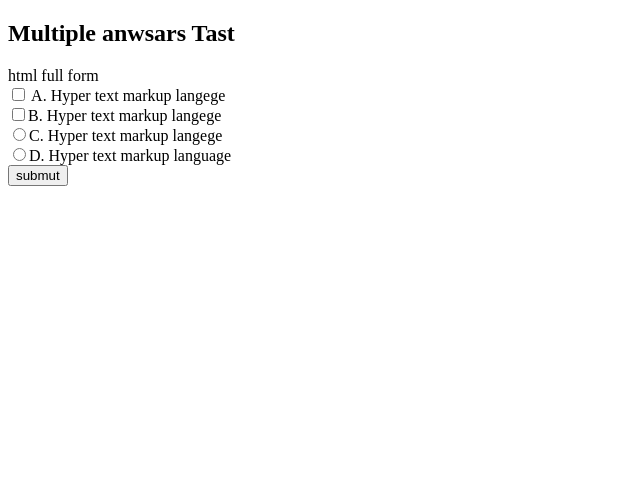
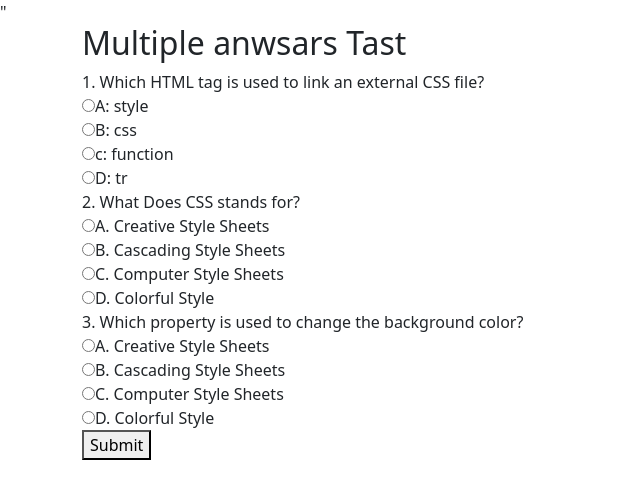
Before and after one commit to dasarisanthosh86/calculator, a plain HTML site: page test1.html in a window 1280 px wide. Shown: the whole page, without its empty margins (0-640 px from the left). Drawn offline with nearby package versions, Linux system fonts and the light colour scheme.

Commit message:
index.html

```diff
--- a/test1.html
+++ b/test1.html
@@ -4,37 +4,125 @@
     <meta charset="UTF-8">
     <meta name="viewport" content="width=device-width, initial-scale=1.0">
     <title>Document</title>
+    <link href="https://cdn.jsdelivr.net/npm/bootstrap@5.3.7/dist/css/bootstrap.min.css" rel="stylesheet" integrity="sha384-LN+7fdVzj6u52u30Kp6M/trliBMCMKTyK833zpbD+pXdCLuTusPj697FH4R/5mcr" crossorigin="anonymous">"
     <style>
 
     </style>
 </head>
 <body>
     <div class="container">
-        <h2>Multiple anwsars Tast</h2>
-       <label   id="quation1">html full form</label><br>
-       <input type="checkbox"  value="A"> A. Hyper text markup langege<br>
-       <input type="checkbox"  value="B">B. Hyper text markup langege<br>
-       <input type="radio"   value="C">C. Hyper text markup langege<br>
-       <input type="radio" value="D">D. Hyper text markup language<br>
+        <div class="row">
+            <h2>Multiple anwsars Tast</h2>
+            <div class="col">
+                <label >1. Which HTML tag is used to link an external CSS file?</label><br>
+                <input type="radio" id="q1a" name="q1" value="A">A: style<br>
+                <input type="radio" id="q1b" name="q1" value="B">B: css<br>
+                <input type="radio" id="q1c" name="q1" value="C">c: function<br>
+                <input type="radio" id="q1d" name="q1" value="D">D: tr<br>
+            </div>
+            <div class="row">
+                <div class="col">
+                   <label >2. What Does CSS stands for?</label><br>
+                   <input type="radio" id="q2a" name="q2" value="A">A. Creative Style Sheets<br>
+                   <input type="radio" id="q2b" name="q2" value="B">B. Cascading Style Sheets<br>
+                   <input type="radio" id="q2c" name="q2" value="C">C. Computer Style Sheets<br>
+                   <input type="radio" id="q2d" name="q2" value="D">D. Colorful Style <br>
+               </div>
+            </div>
+            <div class="row">
+                <div class="col">
+                   <label >3. Which property is used to change the background color?</label><br>
+                   <input type="radio" id="q3a" name="q3" value="A">A. Creative Style Sheets<br>
+                   <input type="radio" id="q3b" name="q3" value="B">B. Cascading Style Sheets<br>
+                   <input type="radio" id="q3c" name="q3" value="C">C. Computer Style Sheets<br>
+                   <input type="radio" id="q3d" name="q3" value="D">D. Colorful Style <br>
+               </div>
+            </div>
+        </div>
+        <button onclick="answerCheck()"> Submit</button>
+        <p id="SUbmit"></p>
+        <p id="output2"></p>
+        <p id="output3"></p>
+    </div>
 
-       <button onclick="Answercheck()">submut</button>
-       <p id="result"></p>
-    </div>
     <script>
 
+        function answerCheck(){
 
-        function Answercheck(){
-            let num1 = document.getElementById("quation1");
-            let resultElement = document.getElementById("result");
-            if (num1.value === ('D')) {
-                resultElement.innerText = "correct Answer";
-                resultElement.style.color = "blue";
+           let  output1 = document.getElementById('SUbmit');
+            let output2 = document.getElementById('output2');
+            let output3 = document.getElementById('output3');
+            let selected = null;
+            if (document.getElementById('q1a').checked) {
+                selected = "A";
+            }else if (document.getElementById('q1b').checked) {
+                selected = "B";
+            }else if (document.getElementById('q1c').checked) {
+                selected = "C";
+            }else if (document.getElementById('q1d').checked) {
+                selected = "D";
             }
-            else {
-                resultElement.innerText ="is not correct answer. THe correct answer is :D.";
-                resultElement.style.color = "red";
+
+
+            if (selected === null) {
+                output1.innerText = " Please select an option.";
+                output1.style.color = "orange";
+            } else if (selected === "A") {
+               output1.innerText = " Correct answer!";
+               output1.style.color = "green";
+            } else {
+               output1.innerText = " Incorrect answer.";
+               output1.style.color = "red";
             }
+            // Q.2
+            let selected2 = null;
+            if (document.getElementById('q2a').checked) {
+                selected2 = "A";
+            }else if (document.getElementById('q2b').checked) {
+                selected2 = "B";
+            }else if (document.getElementById('q2c').checked) {
+                selected2 = "C";
+            }else if (document.getElementById('q2d').checked) {
+                selected2 = "D";
+            }
+
+
+            if (selected2 === null) {
+                output2.innerText = " Please select an option.";
+                output2.style.color = "orange";
+            } else if (selected2 === "B") {
+               output2.innerText = " Correct answer!";
+               output2.style.color = "green";
+            } else {
+               output2.innerText = " Incorrect answer.";
+               output2.style.color = "red";
+            }
+            let selected3 = null;
+            if (document.getElementById('q3a').checked) {
+                selected3 = "A";
+            }else if (document.getElementById('q3b').checked) {
+                selected3 = "B";
+            }else if (document.getElementById('q3c').checked) {
+                selected3 = "C";
+            }else if (document.getElementById('q3d').checked) {
+                selected3 = "D";
+            }
+
+
+            if (selected3 === null) {
+                output3.innerText = " Please select an option.";
+                output3.style.color = "orange";
+            } else if (selected3 === "B") {
+               output3.innerText = " Correct answer!";
+               output3.style.color = "green";
+            } else {
+               output3.innerText = " Incorrect answer.";
+               output3.style.color = "red";
+            }
+
+
         }
+
     </script>
 </body>
 </html>
```
Also changed, not shown: test.html (+1 -1 lines), test3.html (added, +133 -0 lines), game.html (line endings or trailing spaces).
